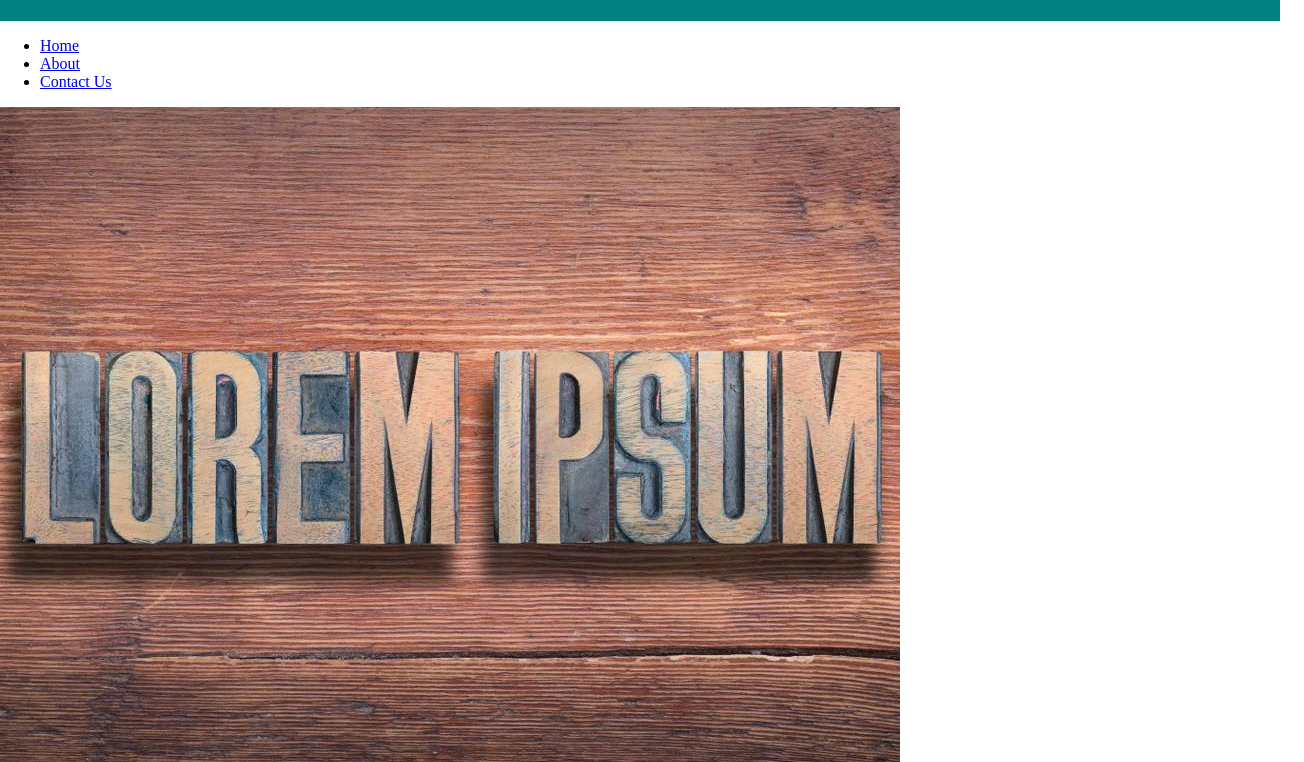
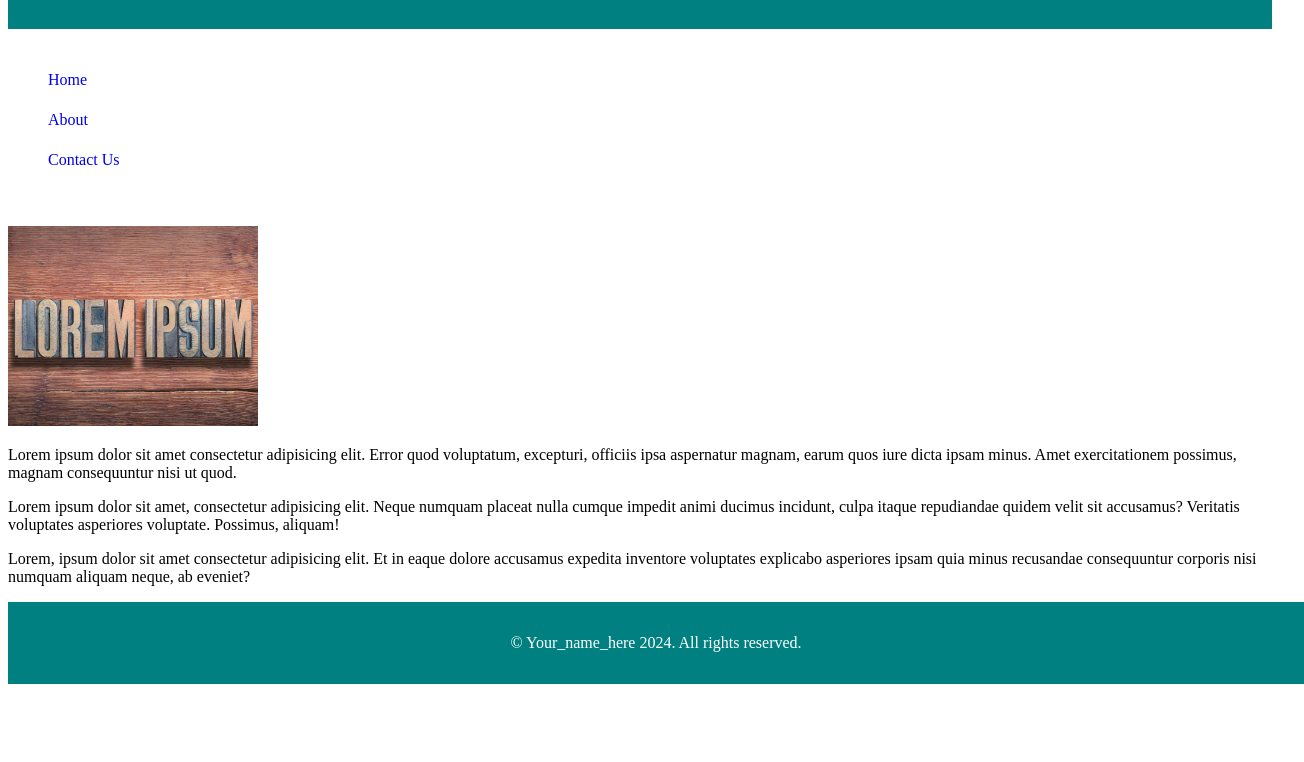
Before and after one commit to Kesh-web/acit1620-lab3-CSS, a plain HTML site: page index.html in a window 1280 px wide. Shown: the part 125-887 px from the top of the page, 1304 px wide, since content can reach past the window. After the commit the page ends 809 px from the top, so only its background shows below. Drawn offline with Linux system fonts and the light colour scheme.

Commit message:
Added new files to commit

```diff
--- a/index.html
+++ b/index.html
@@ -13,27 +13,40 @@
             <h1>My Awesome Website</h1>
             <p>Tagline</p>
         </header>
+
+       <style>
+            ul{
+
+                padding-top: 15px;
+                line-height: 2.5;
+
+            }
+
+
+       </style>
+
         <div>
             <aside>
                 <nav>
-                    <ul>
+
+                    <ul id="link" style="list-style-type:none;">
                         <li>
-                            <a href="/">Home</a>
+                            <a href="/" style="text-decoration:none">Home </a>
                         </li>
                         <li>
-                            <a href="/about.html">About</a>
+                            <a href="/about.html" style="text-decoration:none">About</a>
                         </li>
                         <li>
-                            <a href="/contact.html">Contact Us</a>
+                            <a href="/contact.html" style="text-decoration:none">Contact Us</a>
                         </li>
                     </ul>
                 </nav>
             </aside>
-            <main>
-                <img src="lorem.jpg" alt="lorem ipsum"  class="img" />
-                <p>Lorem ipsum dolor sit amet consectetur adipisicing elit. Error quod voluptatum, excepturi, officiis ipsa aspernatur magnam, earum quos iure dicta ipsam minus. Amet exercitationem possimus, magnam consequuntur nisi ut quod.</p>
-                <p>Lorem ipsum dolor sit amet, consectetur adipisicing elit. Neque numquam placeat nulla cumque impedit animi ducimus incidunt, culpa itaque repudiandae quidem velit sit accusamus? Veritatis voluptates asperiores voluptate. Possimus, aliquam!</p>
-                <p>Lorem, ipsum dolor sit amet consectetur adipisicing elit. Et in eaque dolore accusamus expedita inventore voluptates explicabo asperiores ipsam quia minus recusandae consequuntur corporis nisi numquam aliquam neque, ab eveniet?</p>
+            <main >
+                <img src="lorem.jpg" alt="lorem ipsum"  class="img" width="250" height="200"/>
+                <p id="p1">Lorem ipsum dolor sit amet consectetur adipisicing elit. Error quod voluptatum, excepturi, officiis ipsa aspernatur magnam, earum quos iure dicta ipsam minus. Amet exercitationem possimus, magnam consequuntur nisi ut quod.</p>
+                <p id="p2">Lorem ipsum dolor sit amet, consectetur adipisicing elit. Neque numquam placeat nulla cumque impedit animi ducimus incidunt, culpa itaque repudiandae quidem velit sit accusamus? Veritatis voluptates asperiores voluptate. Possimus, aliquam!</p>
+                <p id="p3">Lorem, ipsum dolor sit amet consectetur adipisicing elit. Et in eaque dolore accusamus expedita inventore voluptates explicabo asperiores ipsam quia minus recusandae consequuntur corporis nisi numquam aliquam neque, ab eveniet?</p>
             </main>
         </div>
         <footer>
--- a/styles.css
+++ b/styles.css
@@ -1,13 +1,15 @@
 html,
 body {
-    margin: 0;
-    padding: 0;
+    margin: 1;
+    padding: 1;
     height: 100%;
+
 }
 
 form {
     border: 1px solid #ccc;
     padding: 1rem;
+
 }
 
 input,
@@ -32,8 +34,38 @@ form button {
 
 header {
     background-color:  teal;
-    color: white;
+    color: black;
     padding: 1rem;
     text-align: center;
 
 }
+
+footer {
+background-color: teal;
+    width: 100%;
+color: white;
+padding: 1rem;
+text-align: center;
+
+}
+
+#link{
+
+width: 150px;
+height: 150px;
+
+}
+
+
+main{
+
+float:1
+
+}
+
+#list1{
+width: 200px;
+
+
+
+}
```
Also changed, not shown: about.html (+9 -0 lines).
